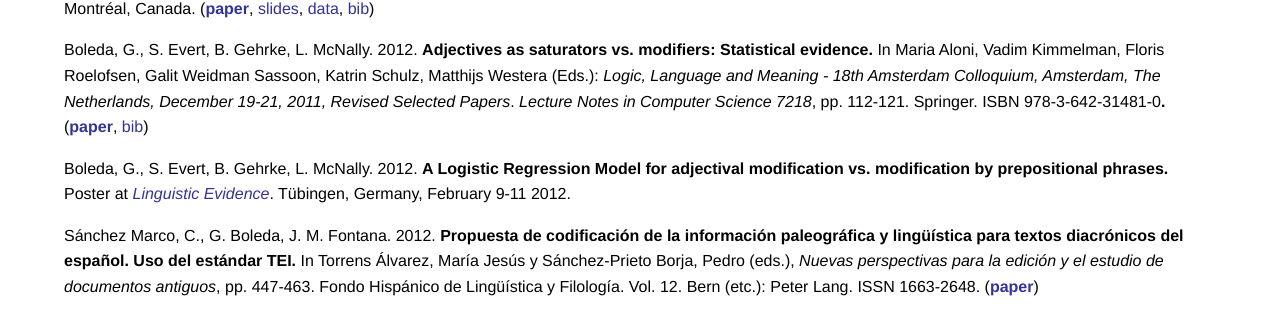
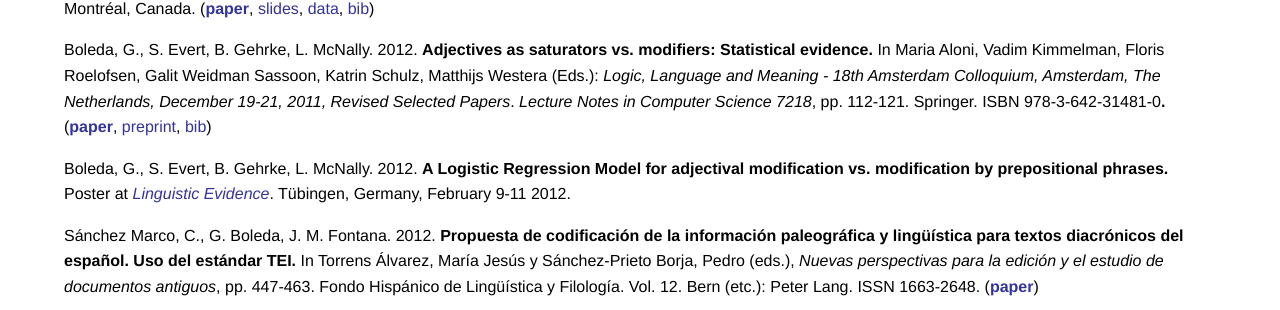
Before and after one commit to gboleda/gboleda.github.io, a Jekyll site: the page built from pubs/index.html, in a window 1280 px wide and 900 px high, scrolled down 4006 px. Shown: the part 142-452 px from the top of the window. Built offline with Jekyll 4.4.1, drawn with Linux system fonts in a browser that asks for light colours.

Commit message:
fix link boleda+ 2012

```diff
--- a/pubs/index.html
+++ b/pubs/index.html
@@ -302,7 +302,7 @@
 <b>
 Adjectives as saturators vs. modifiers: Statistical evidence.
 </b>In Maria Aloni, Vadim Kimmelman, Floris Roelofsen, Galit Weidman Sassoon, Katrin Schulz, Matthijs Westera (Eds.): <i>Logic,
- Language and Meaning - 18th Amsterdam Colloquium, Amsterdam, The Netherlands, December 19-21, 2011, Revised Selected Papers</i>. <i>Lecture Notes in Computer Science 7218</i>, pp. 112-121. Springer. ISBN 978-3-642-31481-0<b>.</b> (<b><a href="http://www.springerlink.com/content/x81n67527478nqlw/fulltext.pdf">paper</a></b>, <a href="http://dblp.uni-trier.de/rec/bibtex/conf/amsterdam/BoledaEGM11">bib</a>)
+ Language and Meaning - 18th Amsterdam Colloquium, Amsterdam, The Netherlands, December 19-21, 2011, Revised Selected Papers</i>. <i>Lecture Notes in Computer Science 7218</i>, pp. 112-121. Springer. ISBN 978-3-642-31481-0<b>.</b> (<b><a href="https://link.springer.com/content/pdf/10.1007%2F978-3-642-31482-7_12.pdf">paper</a></b>, <a href="boleda-etal-adjectives-saturators-modifiers-stat-evidence-2012.pdf">preprint</a>, <a href="http://dblp.uni-trier.de/rec/bibtex/conf/amsterdam/BoledaEGM11">bib</a>)
 </p>
 
 <p>
```
Also changed, not shown: 1 other file.
